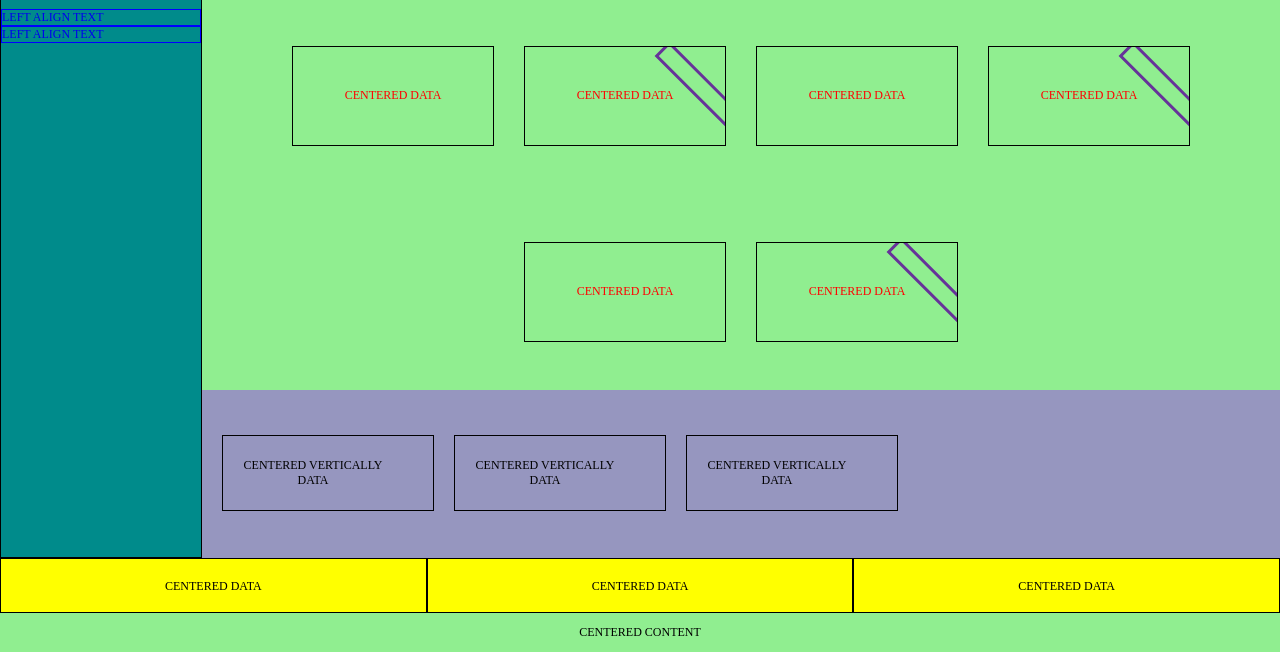
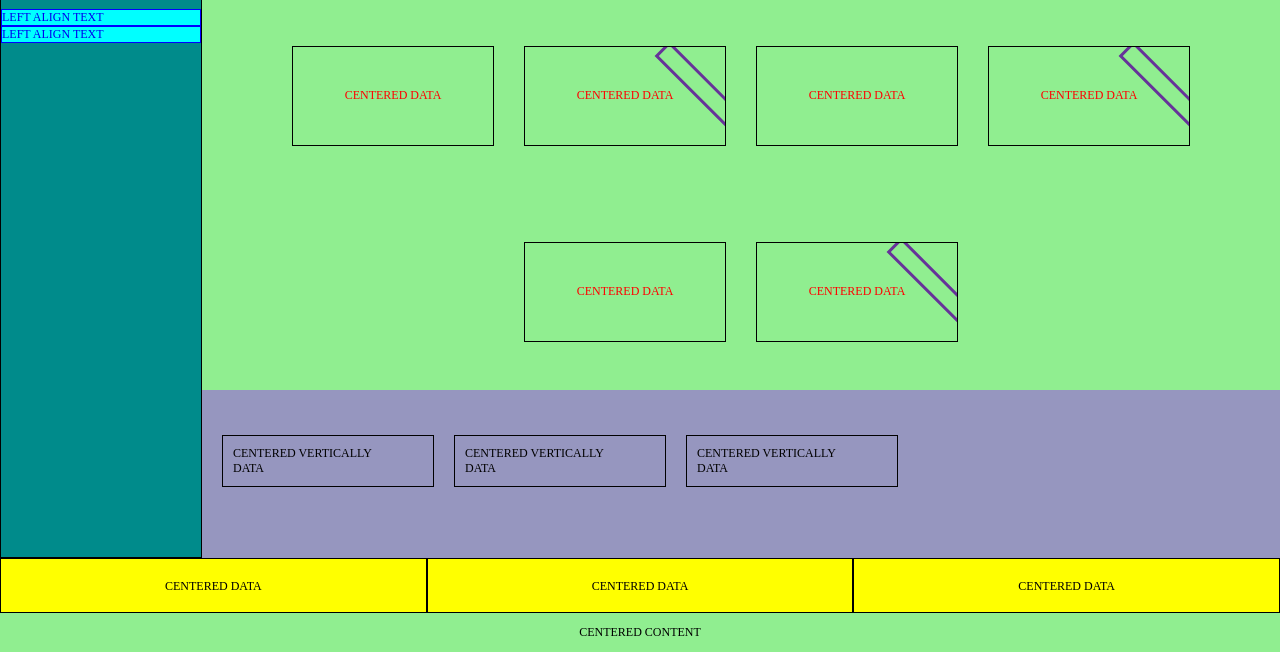
Before and after one commit to Pozharskyi/HtmlCssMarkup, a plain HTML site: page index.html in a window 1280 px wide. Shown: the part 156-808 px from the top of the page. Drawn offline with Linux system fonts and the light colour scheme.

Commit message:
Refactor

```diff
--- a/css/styles.css
+++ b/css/styles.css
@@ -1,6 +1,5 @@
 html, body {
     background-color: lightgreen;
-    /*border: 1px solid black;*/
     font-size: 12px;
     margin: 0px;
     height: 100%;
@@ -43,14 +42,6 @@ main {
     height: 70%;
     display: flex;
     flex: auto;
-    /*position: sticky;*/
-    /*width: 1000px;*/
-    /*max-width: 100%;*/
-    /*height: 350px;*/
-    /*max-height: 60%;*/
-    /*background: magenta;*/
-    /*display: flex;*/
-    /*flex: auto;*/
 }
 
 nav {
@@ -68,7 +59,7 @@ nav > .top-menu {
 
 nav > .top-menu > li {
     list-style-type: none;
-
+    background-color: cyan;
     border: 1px solid blue;
     color: black;
     text-align: left;
@@ -91,14 +82,8 @@ nav > ul {
 }
 
 #main-section1 {
-    /*display: flex;*/
-    /*flex-wrap: wrap;*/
-    /*height: 70%;*/
-    /*position: relative;*/
-    /*flex-wrap: wrap;*/
     flex-flow: row wrap;
     height: 70%;
-    /*box-sizing: border-box;*/
     position: relative;
 
     display: flex;
@@ -121,7 +106,6 @@ nav > ul {
 }
 
 .box1 > p {
-    /*text-align: center;*/
     margin: 0 auto;
 
 }
@@ -138,10 +122,7 @@ nav > ul {
     width: 160px;
     margin-top: 45px;
     margin-left: 20px;
-    padding-top: 10px;
-    padding-left: 10px;
-    padding-right: 40px;
-    padding-bottom: 10px;
+    padding: 10px 40px 10px 10px;
     text-align: left;
     float: left;
     display: table-cell;
@@ -150,16 +131,12 @@ nav > ul {
 }
 
 .box2 > p {
-    text-align: center;
+    margin: 0 auto;
 }
 
 footer {
-    /*width: 100%;*/
-    /*height: 10%;*/
-    /*border: 1px solid black;*/
     height: 10%;
     width: 100%;
-    /*max-width: 100%;*/
     display: block;
     bottom: 0;
 }
@@ -169,8 +146,6 @@ footer {
     flex-direction: row;
     flex-wrap: nowrap;
     position: relative;
-    /*align-items:flex-start;*/
-    /*justify-content:flex-start;*/
     background-color: yellow;
 
     justify-content: center;
```
